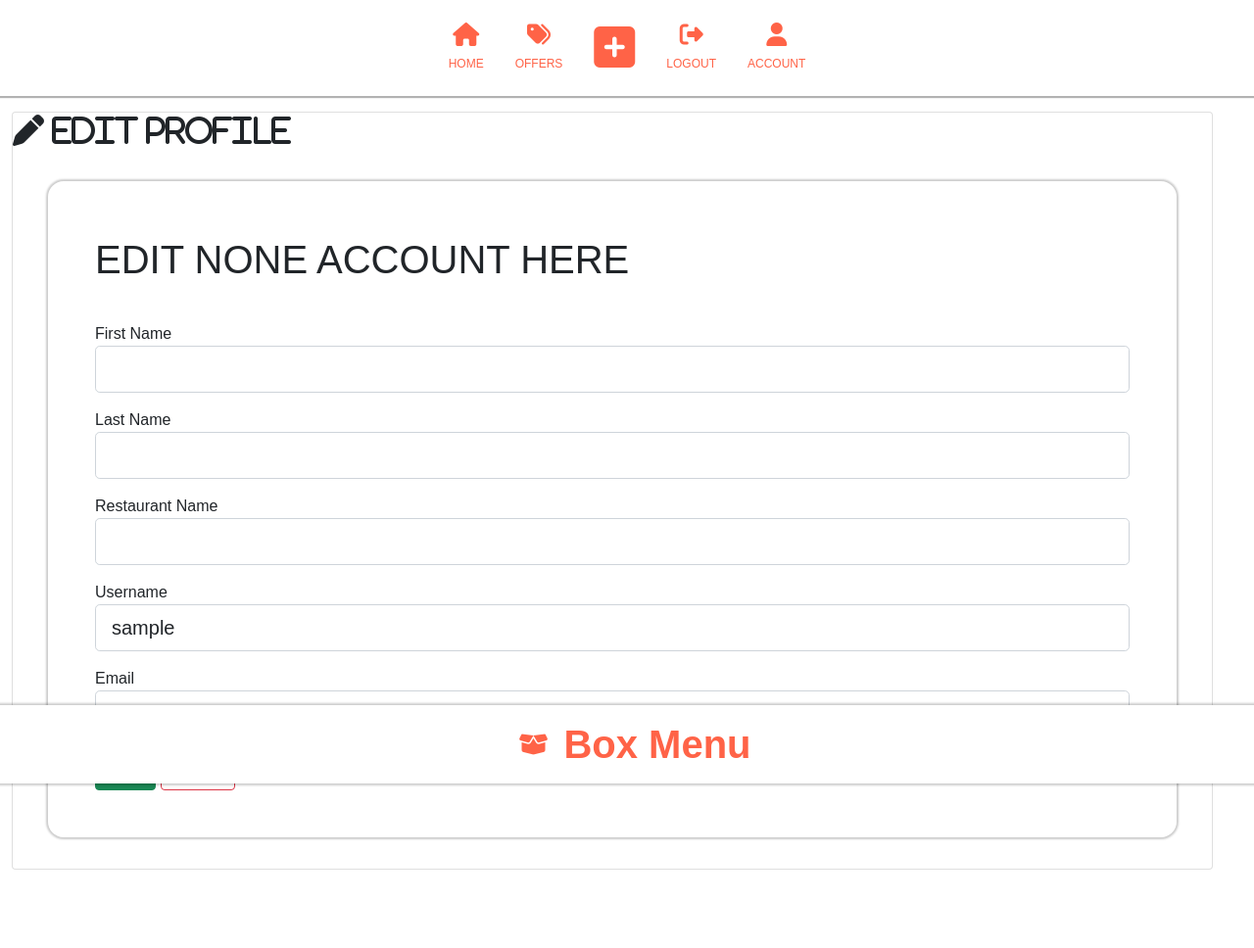
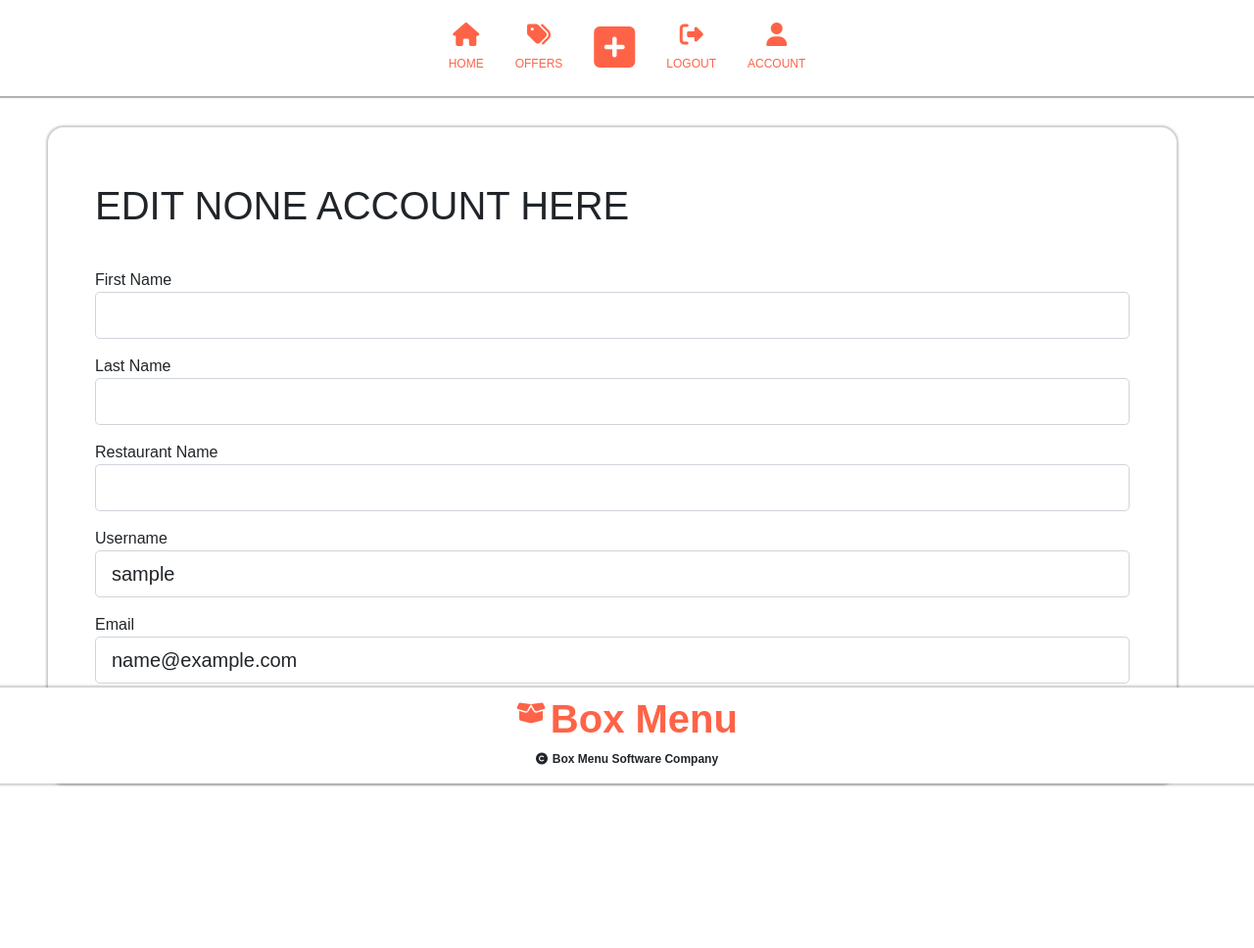
Before and after one commit to darnelldugger/al-la-carte, a Flask app: page /account in a window 1280 px wide. Shown: the whole page at 98% size. After the commit the page ends 803 px from the top, so only its background shows below. Run offline with Flask 2, Linux system fonts and the light colour scheme; the visitor is signed in with stand-in values (Sample User, id 1); data comes from the database, SQL or seed files in the repository; some libraries are stand-ins or nearby versions.

Commit message:
add company details to footer

```diff
--- a/myapp/static/css/main.css
+++ b/myapp/static/css/main.css
@@ -104,7 +104,7 @@ a {
 .outer {
   display: flex;
   flex-direction: column;
-  padding-bottom: 5rem;
+  padding-bottom: 7rem;
 }
 
 label {
@@ -156,10 +156,10 @@ img {
 
 footer {
   display: flex;
+  flex-direction: column;
   justify-content: center;
   align-items: center;
   background-color: white;
-  color: tomato;
   position: fixed;
   left: 0;
   bottom: 0;
@@ -167,14 +167,32 @@ footer {
   box-shadow: 0px 0px 2px 2px rgba(.2,.2,.2,.2);
 }
 
-footer h1 {
-  font-weight: bold;
-  margin: 1rem 0 1rem 0;
+#footerLogo {
+  display: flex;
+  color: tomato;
+  margin-top: .5rem;
 }
 
-footer i {
-  padding: 1rem;
+#footerLogo h1 {
+  font-weight: bold;
+  /* margin: .5rem 0 .5rem 0; */
+}
+
+#footerLogo i {
+  margin-top: .35rem;
+  margin-right: .3rem;
   font-size: x-large;
+}
+
+#footerTm {
+  display: flex;
+  font-size: 12px;
+  font-weight: bold;
+}
+
+#footerTm i {
+  margin-top: .2rem;
+  margin-right: .3rem;
 }
 
 #ctnbtn {
--- a/myapp/templates/account.html
+++ b/myapp/templates/account.html
@@ -2,17 +2,6 @@
 {% block content %}
 
 <div class="outer">
-    <div class="accordion" id="accordionAccount">
-        <div class="accordion-item">
-            <h2 class="accordion-header" id="headingOne">
-                <i class="fa-solid fa-pen" type="button" data-bs-toggle="collapse" data-bs-target="#collapseOne"
-                    aria-expanded="true" aria-controls="collapseOne">
-                    Edit Profile
-            </i>
-            </h2>
-            <div id="collapseOne" class="accordion-collapse collapse show" aria-labelledby="headingOne"
-                data-bs-parent="#accordionExample">
-                <div class="accordion-body">
     <div class="containerPost">
         <form method="POST" action="" enctype="multipart/form-data">
             <div class="form-group">
@@ -47,7 +36,4 @@
         </form>
     </div>
 </div>
-            </div>
-        </div>
-    </div>
 {% endblock %}
--- a/myapp/templates/base.html
+++ b/myapp/templates/base.html
@@ -63,8 +63,14 @@
     </div>
 </body>
 <footer>
-    <i class="fa-solid fa-box-open"></i>
-    <h1>Box Menu</h1>
+    <div id="footerLogo">
+        <i class="fa-solid fa-box-open"></i>
+        <h1>Box Menu</h1>
+    </div>
+    <div id="footerTm">
+        <i class="fa-solid fa-copyright"></i>
+        <p>Box Menu Software Company</p>
+    </div>
 </footer>
 
 </html>
```
Lines whose indentation alone changed are shown as unchanged.
